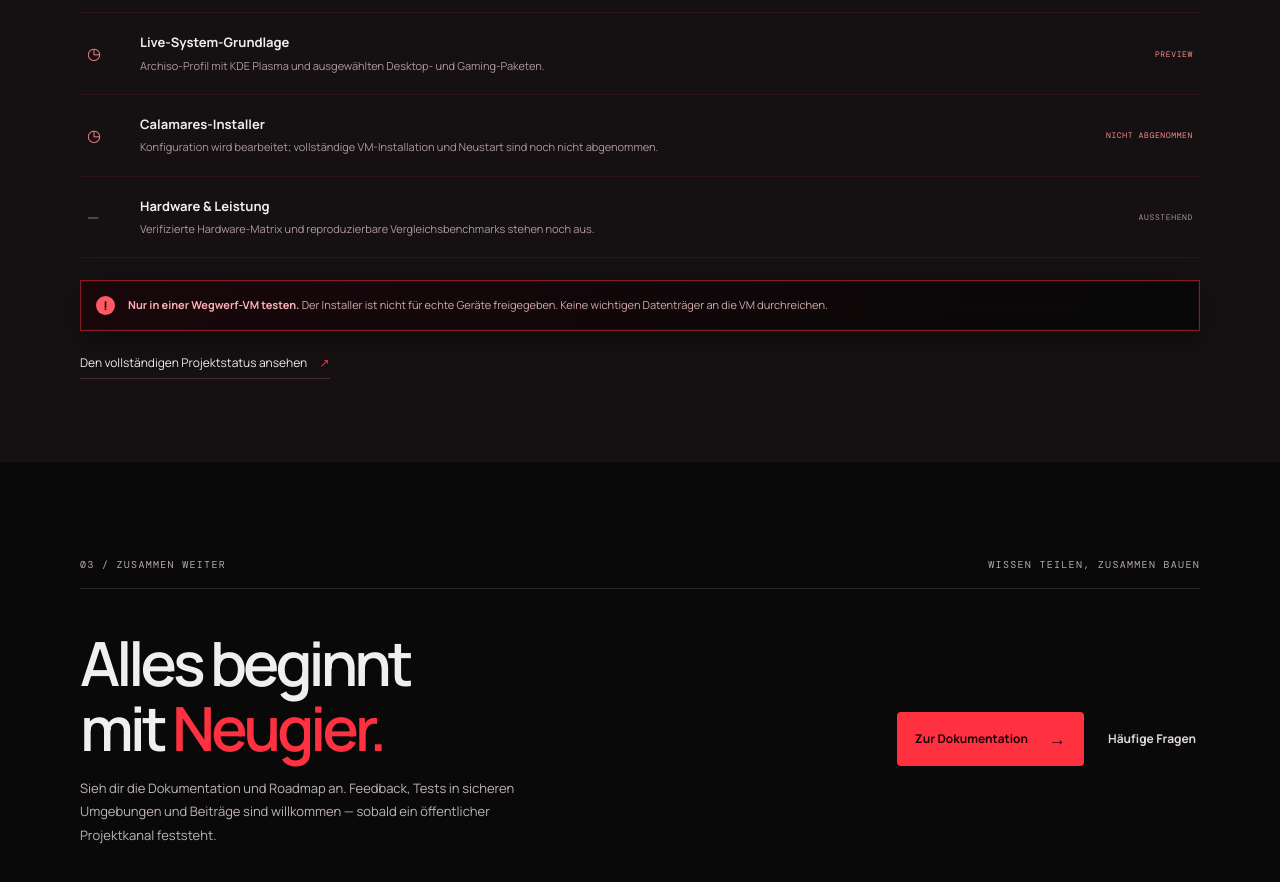
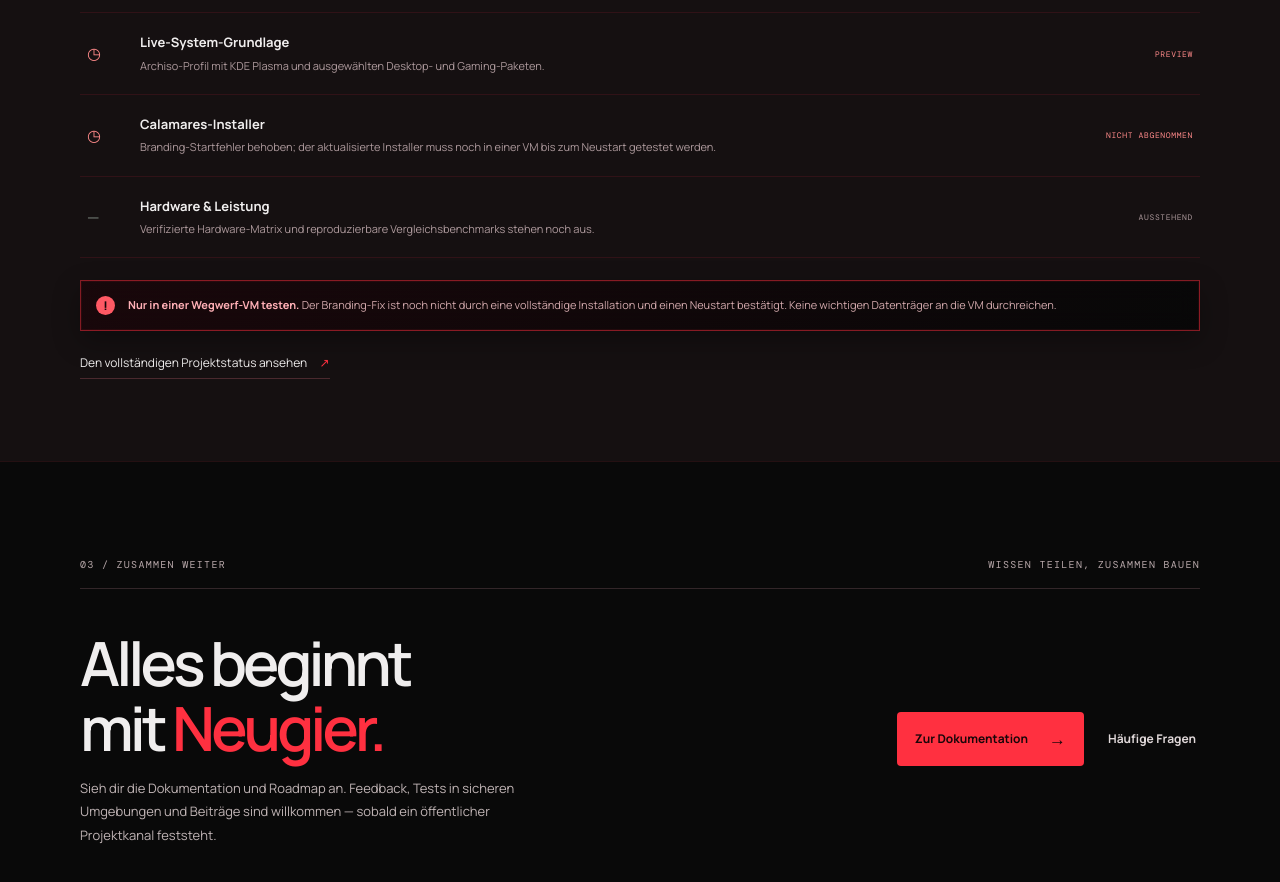
Before and after one commit to Zephtor/ZephraZT, a plain HTML site: page website/index.html in a window 1280 px wide. Shown: the part 1920-2802 px from the top of the page. Drawn offline with nearby package versions, Linux system fonts and the light colour scheme.

Commit message:
Update installer status on website

```diff
--- a/website/index.html
+++ b/website/index.html
@@ -60,10 +60,10 @@
       <div class="status-heading"><div><h2>Früh dran.<br /><em>Mit Absicht.</em></h2><p>Zephra ist ein experimentelles Preview-Projekt. Hier steht, was vorhanden ist — und was noch geprüft werden muss.</p></div><div class="status-badge"><span class="badge-dot"></span> PRE-RELEASE<br /><strong>0.3.x · experimentell</strong></div></div>
       <div class="status-list">
         <div class="status-row"><span class="status-symbol progress" aria-hidden="true">◷</span><div><h3>Live-System-Grundlage</h3><p>Archiso-Profil mit KDE Plasma und ausgewählten Desktop- und Gaming-Paketen.</p></div><span class="status-label status-warn">PREVIEW</span></div>
-        <div class="status-row"><span class="status-symbol progress" aria-hidden="true">◷</span><div><h3>Calamares-Installer</h3><p>Konfiguration wird bearbeitet; vollständige VM-Installation und Neustart sind noch nicht abgenommen.</p></div><span class="status-label status-warn">NICHT ABGENOMMEN</span></div>
+        <div class="status-row"><span class="status-symbol progress" aria-hidden="true">◷</span><div><h3>Calamares-Installer</h3><p>Branding-Startfehler behoben; der aktualisierte Installer muss noch in einer VM bis zum Neustart getestet werden.</p></div><span class="status-label status-warn">NICHT ABGENOMMEN</span></div>
         <div class="status-row"><span class="status-symbol todo" aria-hidden="true">—</span><div><h3>Hardware & Leistung</h3><p>Verifizierte Hardware-Matrix und reproduzierbare Vergleichsbenchmarks stehen noch aus.</p></div><span class="status-label status-muted">AUSSTEHEND</span></div>
       </div>
-      <div class="safety-note"><span aria-hidden="true">!</span><p><strong>Nur in einer Wegwerf-VM testen.</strong> Der Installer ist nicht für echte Geräte freigegeben. Keine wichtigen Datenträger an die VM durchreichen.</p></div>
+      <div class="safety-note"><span aria-hidden="true">!</span><p><strong>Nur in einer Wegwerf-VM testen.</strong> Der Branding-Fix ist noch nicht durch eine vollständige Installation und einen Neustart bestätigt. Keine wichtigen Datenträger an die VM durchreichen.</p></div>
       <a class="text-link status-link" href="docs/status.html">Den vollständigen Projektstatus ansehen <span>↗</span></a>
     </div></section>
 
```
Also changed, not shown: website/docs/status.html (+1 -1 lines).
